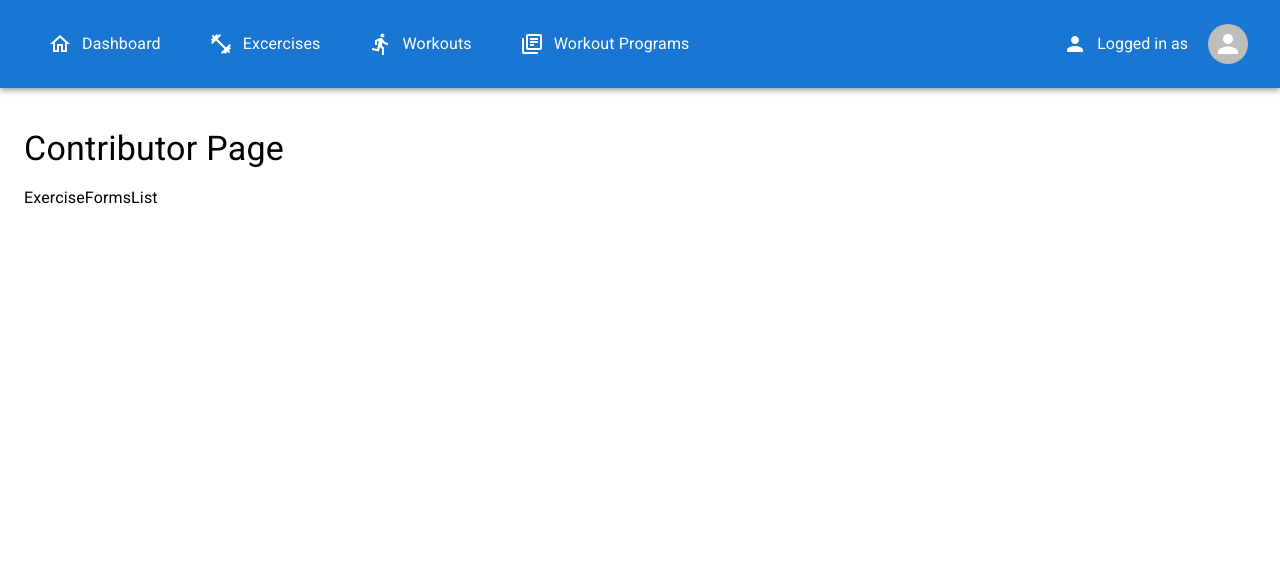
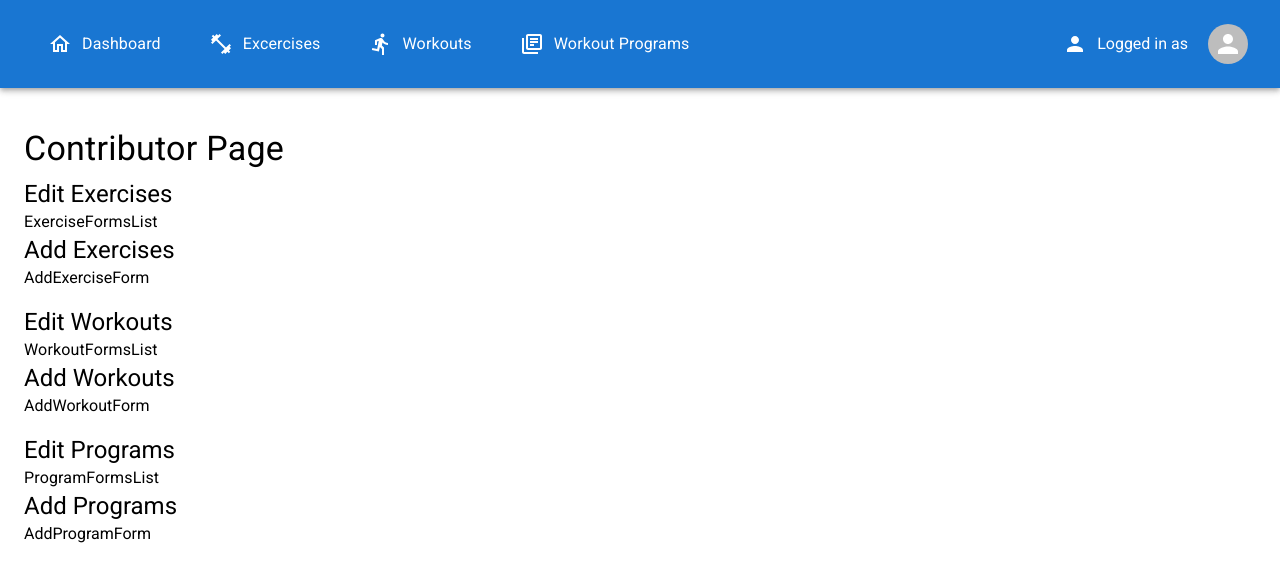
Before and after one commit to MiriTam/MeFit-FE, a React (Create React App) app: page /contributor in a window 1280 px wide. Shown: the top 582 px of the page. Built offline with nearby package versions, Linux system fonts and the light colour scheme.

Commit message:
added skeleton for contributor page

```diff
--- /dev/null
+++ b/src/components/contributor-page-components/AddExerciseForm.jsx
@@ -0,0 +1,7 @@
+import React from 'react';
+
+const AddExerciseForm = () => {
+	return <div>AddExerciseForm</div>;
+};
+
+export default AddExerciseForm;
--- /dev/null
+++ b/src/components/contributor-page-components/AddProgramForm.jsx
@@ -0,0 +1,7 @@
+import React from 'react';
+
+const AddProgramForm = () => {
+	return <div>AddProgramForm</div>;
+};
+
+export default AddProgramForm;
--- /dev/null
+++ b/src/components/contributor-page-components/AddWorkoutForm.jsx
@@ -0,0 +1,7 @@
+import React from 'react';
+
+const AddWorkoutForm = () => {
+	return <div>AddWorkoutForm</div>;
+};
+
+export default AddWorkoutForm;
--- a/src/components/contributor-page-components/ExerciseFormsList.jsx
+++ b/src/components/contributor-page-components/ExerciseFormsList.jsx
@@ -2,7 +2,7 @@ import { Box, Typography } from '@mui/material';
 
 const ExerciseFormsList = () => {
 	return (
-		<Box className='mt-4'>
+		<Box className=''>
 			<Typography>ExerciseFormsList</Typography>
 		</Box>
 	);
--- /dev/null
+++ b/src/components/contributor-page-components/ProgramFormsList.jsx
@@ -0,0 +1,11 @@
+import { Box, Typography } from '@mui/material';
+
+const ProgramFormsList = () => {
+	return (
+		<Box className=''>
+			<Typography>ProgramFormsList</Typography>
+		</Box>
+	);
+};
+
+export default ProgramFormsList;
--- /dev/null
+++ b/src/components/contributor-page-components/WorkoutFormsList.jsx
@@ -0,0 +1,11 @@
+import { Box, Typography } from '@mui/material';
+
+const WorkoutFormsList = () => {
+	return (
+		<Box className=''>
+			<Typography>WorkoutFormsList</Typography>
+		</Box>
+	);
+};
+
+export default WorkoutFormsList;
--- a/src/pages/ContributorPage.jsx
+++ b/src/pages/ContributorPage.jsx
@@ -1,7 +1,12 @@
-import { Container, Typography } from '@mui/material';
+import { Box, Container, Typography } from '@mui/material';
 import React from 'react';
 
+import AddExerciseForm from '../components/contributor-page-components/AddExerciseForm';
+import AddProgramForm from '../components/contributor-page-components/AddProgramForm';
+import AddWorkoutForm from '../components/contributor-page-components/AddWorkoutForm';
 import ExerciseFormsList from '../components/contributor-page-components/ExerciseFormsList';
+import ProgramFormsList from '../components/contributor-page-components/ProgramFormsList';
+import WorkoutFormsList from '../components/contributor-page-components/WorkoutFormsList';
 
 const ContributorPage = () => {
 	return (
@@ -9,7 +14,44 @@ const ContributorPage = () => {
 			<Typography component='h1' variant='h4' sx={{ mt: 5 }}>
 				Contributor Page
 			</Typography>
-			<ExerciseFormsList />
+
+			<Box className='mt-2'>
+				{/* ADD/EDIT EXERCISES */}
+				<Box>
+					<Typography component='h2' variant='h5'>
+						Edit Exercises
+					</Typography>
+					<ExerciseFormsList />
+					<Typography component='h2' variant='h5'>
+						Add Exercises
+					</Typography>
+					<AddExerciseForm />
+				</Box>
+
+				{/* ADD/EDIT WORKOUTS */}
+				<Box className='mt-4'>
+					<Typography component='h2' variant='h5'>
+						Edit Workouts
+					</Typography>
+					<WorkoutFormsList />
+					<Typography component='h2' variant='h5'>
+						Add Workouts
+					</Typography>
+					<AddWorkoutForm />
+				</Box>
+
+				{/* ADD/EDIT PROGRAMS */}
+				<Box className='mt-4'>
+					<Typography component='h2' variant='h5'>
+						Edit Programs
+					</Typography>
+					<ProgramFormsList />
+					<Typography component='h2' variant='h5'>
+						Add Programs
+					</Typography>
+					<AddProgramForm />
+				</Box>
+			</Box>
 		</Container>
 	);
 };
```
